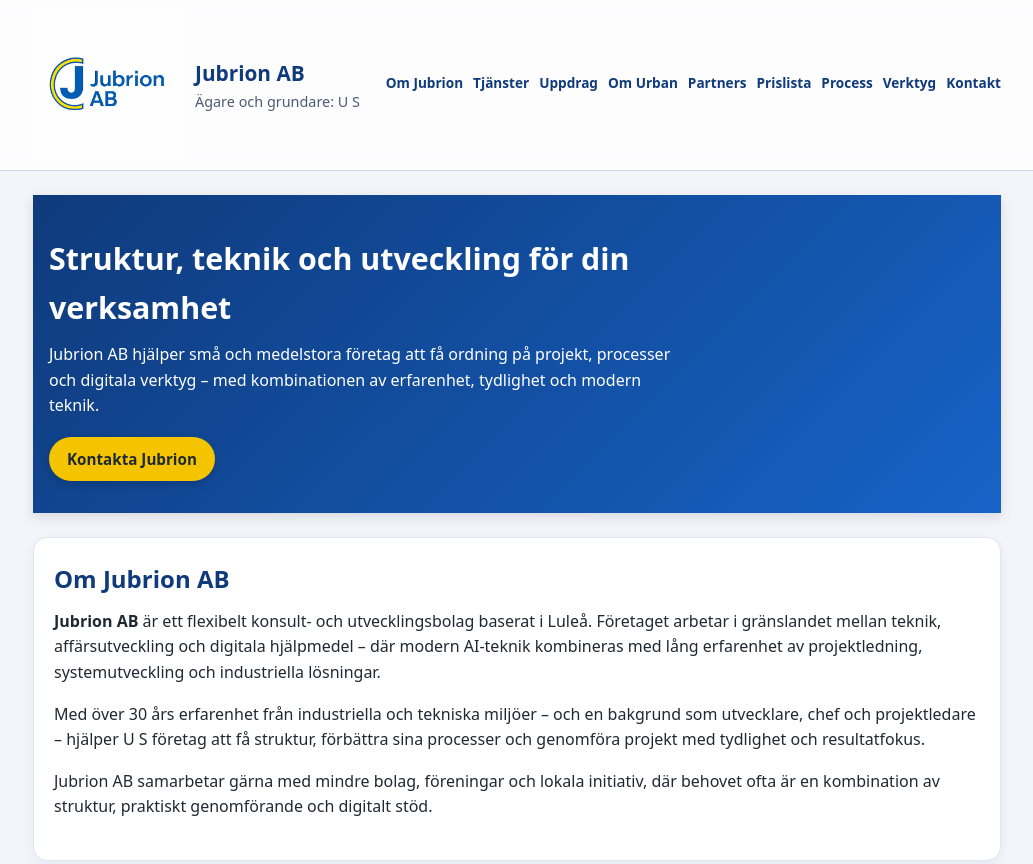
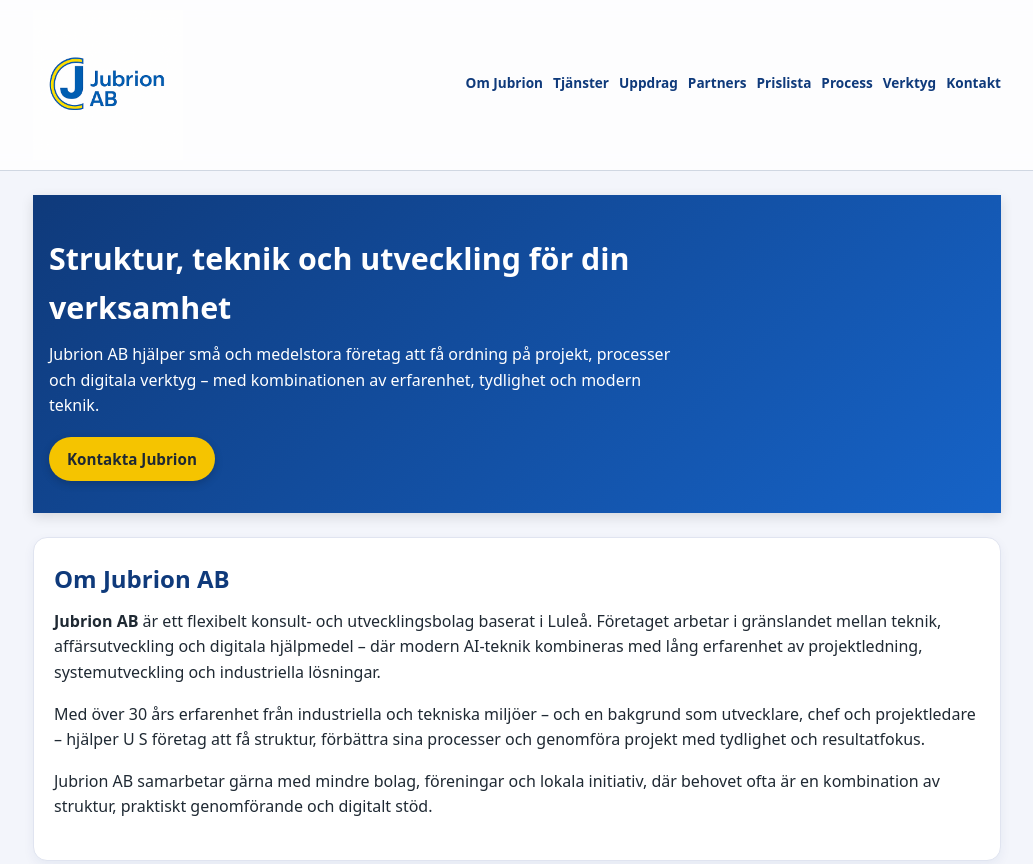
Before and after one commit to Urbs62/urbs62.github.io, a plain HTML site: page index.html in a window 1280 px wide. Shown: the top 864 px of the page, without its empty margins (123-1156 px from the left). Drawn offline with Linux system fonts and the light colour scheme.

Commit message:
Update index.html

```diff
--- a/index.html
+++ b/index.html
@@ -13,16 +13,11 @@
         <div class="topbar-inner">
             <div class="logo">
                 <img src="logo.png" alt="Jubrion AB logotyp">
-                <div class="logo-text-block">
-                    <div class="logo-text">Jubrion AB</div>
-                    <div class="tagline">Ägare och grundare: U S</div>
-                </div>
             </div>
             <nav class="main-nav">
                 <a href="#om">Om Jubrion</a>
                 <a href="#tjanster">Tjänster</a>
                 <a href="#uppdrag">Uppdrag</a>
-                <a href="#omurban">Om Urban</a>
                 <a href="#partners">Partners</a>
                 <a href="#prislista">Prislista</a>
                 <a href="#process">Process</a>
```
